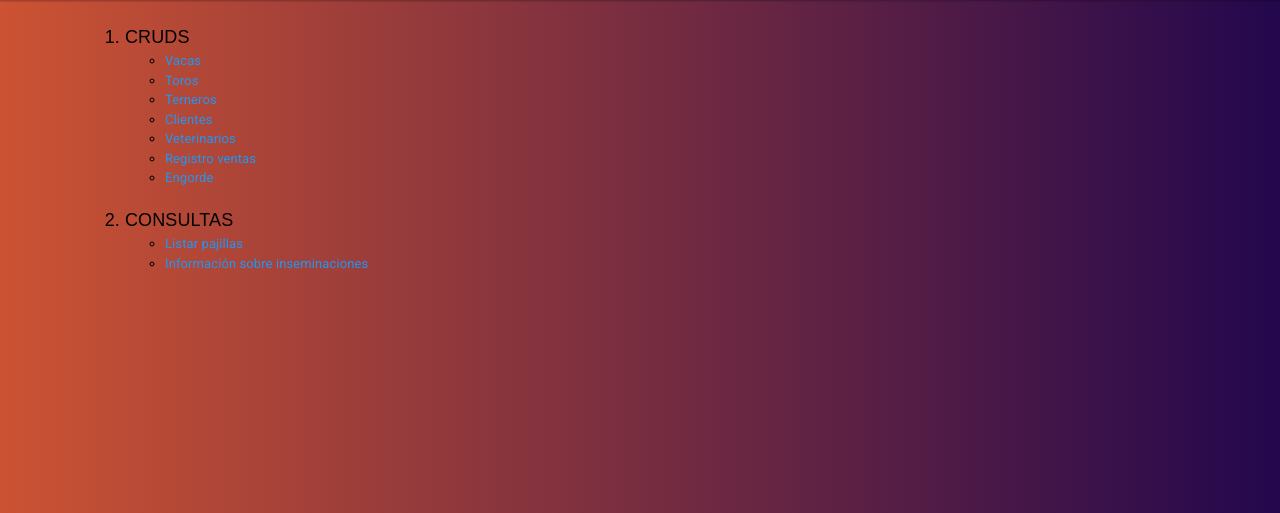
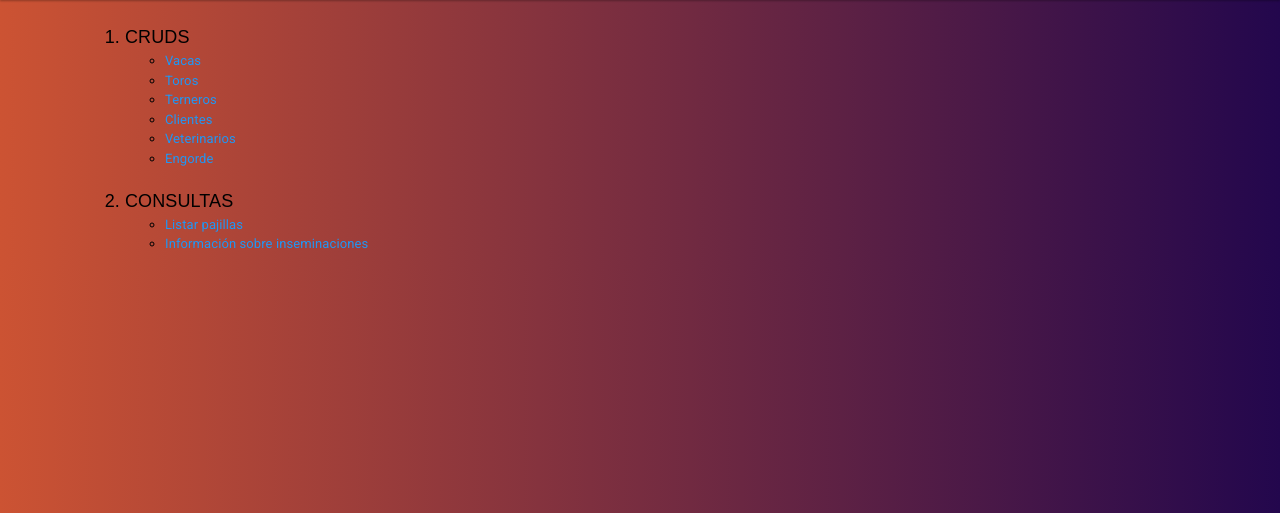
Before and after one commit to karou1182001/FinalBDGANT-V, a Flask app: page / in a window 1280 px wide. Shown: the part 79-592 px from the top of the page. Run offline with Flask 2, Linux system fonts and the light colour scheme; parts of the project's set-up code (start-up, migrations or seed data) failed here and were passed over.

Commit message:
Update index.html

```diff
--- a/ganaderiaApp/templates/index.html
+++ b/ganaderiaApp/templates/index.html
@@ -27,7 +27,6 @@
                 <li style="color: black;"><a href="http://localhost:3000/terneros">Terneros</a></li>
                 <li style="color: black;"><a href="http://localhost:3000/clientes">Clientes</a></li>
                 <li style="color: black;"><a href="http://localhost:3000/veterinarios">Veterinarios</a></li>
-                <li style="color: black;"><a href="http://localhost:3000/registro_ventas">Registro ventas</a></li>
                 <li style="color: black;"><a href="http://localhost:3000/engordes">Engorde</a></li>
             </ul>
             <br>
```
